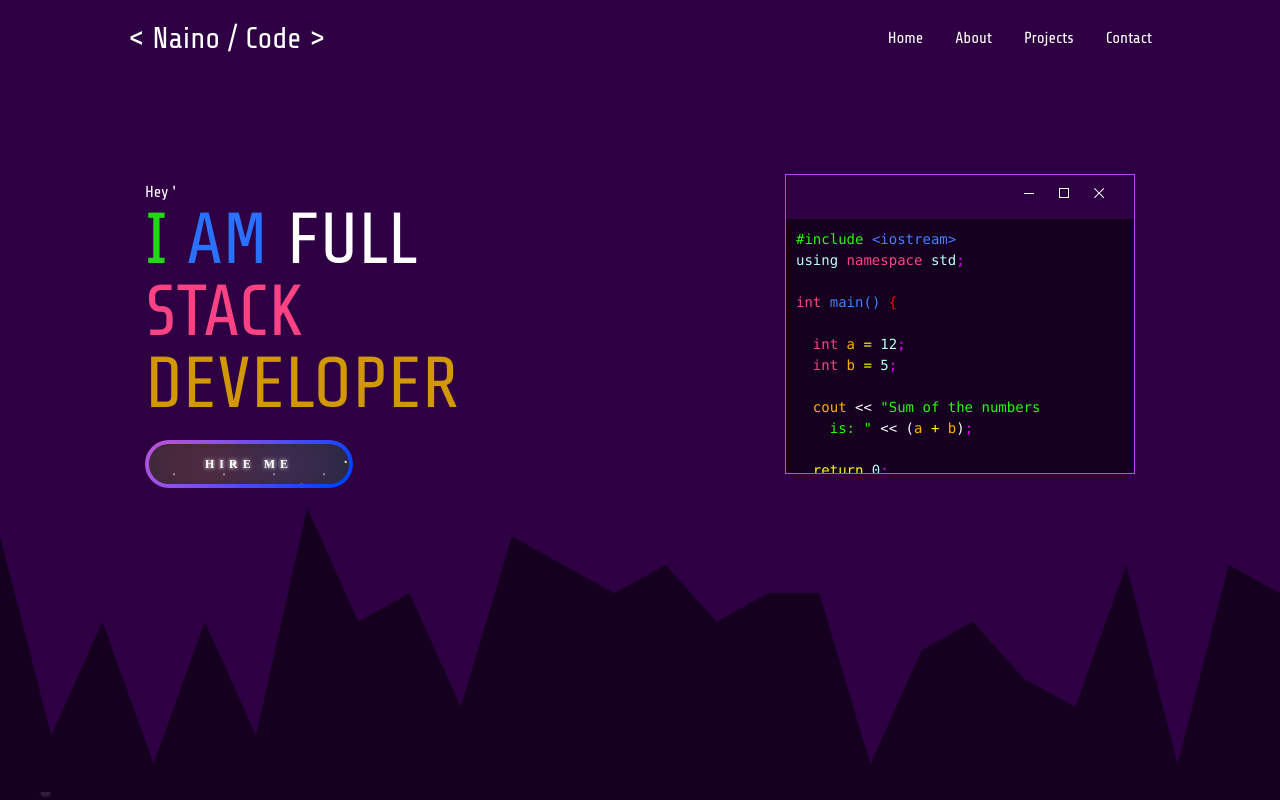
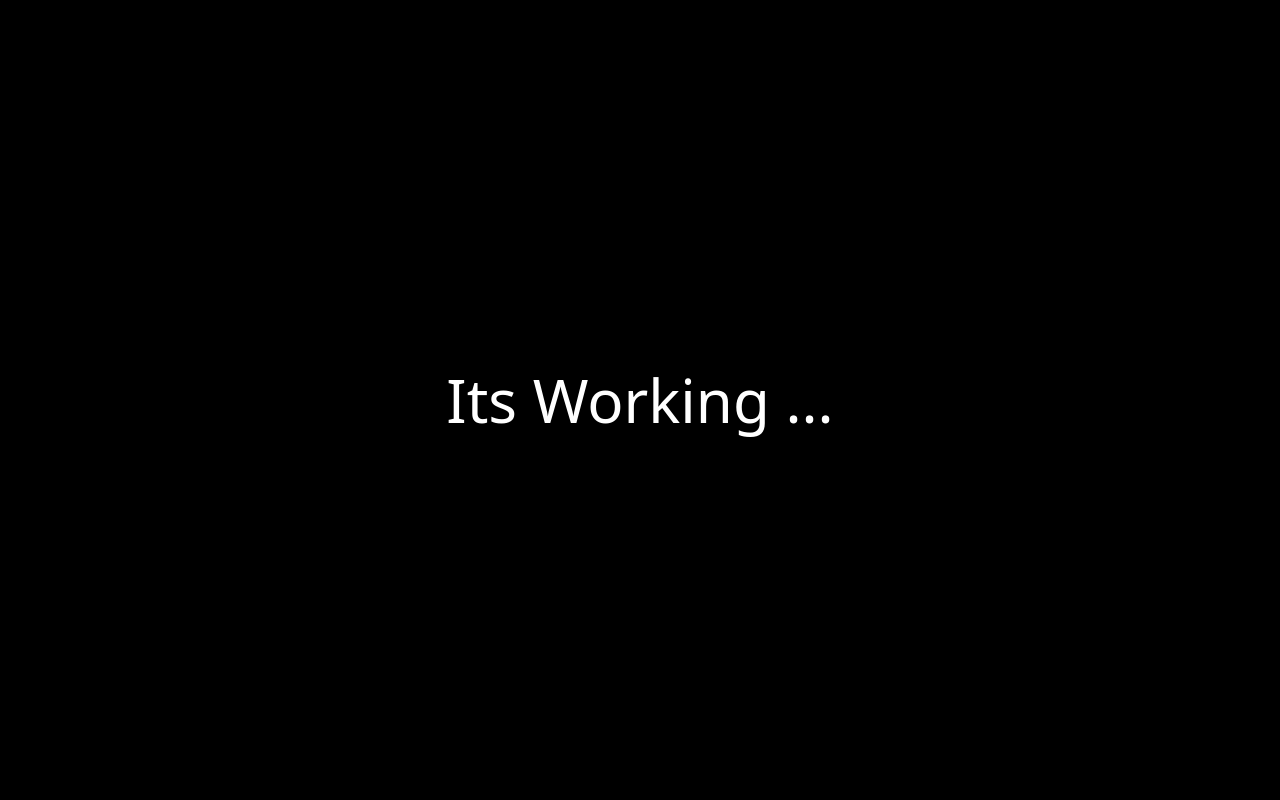
Before and after one commit to Husnain5811/portfolio-1, a React (Vite) app: page /project in a window 1280 px wide. Shown: the top 800 px of the page. Built offline with nearby package versions, Linux system fonts and the light colour scheme.

Commit message:
add some featurs

```diff
--- a/src/App.jsx
+++ b/src/App.jsx
@@ -1,12 +1,16 @@
 import React from 'react'
 import Hero from './Pages/hero/Hero'
+import { Routes, Route } from "react-router-dom";
+import ProjectPage from "./routes/ProjectPage";
+
 
 const App = () => {
   return (
-    <div>
-      <Hero/>
-    </div>
+    <Routes>
+      <Route path="/" element={<Hero />} />
+      <Route path="/project" element={<ProjectPage />} />
+    </Routes>
   )
 }
 
-export default App
+export default App;
--- a/src/Components/Button.jsx
+++ b/src/Components/Button.jsx
@@ -2,9 +2,17 @@ import React from 'react';
 import styled from 'styled-components';
 
 const Button = () => {
+
+  const handleDownload = () => {
+    const link = document.createElement("a");
+    link.href = "/CV.pdf"; // Replace with the actual path to your CV file
+    link.download = "Resume.pdf"; // The name the downloaded file will have
+    link.click();
+  };
+
   return (
     <StyledWrapper>
-      <button  type="button" className="btn mt-5">
+      <button onClick={handleDownload} type="button" className="btn mt-5">
         <strong>HIRE ME</strong>
         <div id="container-stars">
           <div id="stars" />
--- a/src/Pages/about/Right.jsx
+++ b/src/Pages/about/Right.jsx
@@ -10,9 +10,11 @@ const Right = () => {
 
         <p className='text-white mt-3 share-tech'>
           I am a MERN Stack Developer with experience in building modern and scalable web applications. I work with MongoDB, Express.js, React, and Node.js to develop full-stack solutions. I focus on creating responsive user interfaces and efficient backend APIs. I am passionate about learning new technologies and improving my development skills.
-           </p>
+        </p>
       </div>
-      <div className='mt-10 cursor-pointer '><Button /></div>
+      <div className='w-30 mt-10'>
+        <img src="/hand.png" alt="" />
+      </div>
     </div>
   )
 }
--- a/src/Pages/header/Header.jsx
+++ b/src/Pages/header/Header.jsx
@@ -11,9 +11,9 @@ const Header = () => {
       <div className="max-w-screen-lg mx-auto gap-3 flex justify-between items-center">
         <h1 className="text-3xl share-tech"> &lt; Naino / Code &gt; </h1>
         <nav className="hidden md:flex space-x-8 share-tech">
-          <Link to="/home" className="hover:text-gray-400">Home</Link>
+          <Link to="/" className="hover:text-gray-400">Home</Link>
           <Link to="/about" className="hover:text-gray-400">About</Link>
-          <Link to="/projects" className="hover:text-gray-400">Projects</Link>
+          <Link to="/project" className="hover:text-gray-400">Projects</Link>
           <Link to="/contact" className="hover:text-gray-400">Contact</Link>
         </nav>
         <button
--- a/src/Pages/hero/Hero.jsx
+++ b/src/Pages/hero/Hero.jsx
@@ -7,7 +7,8 @@ import Projects from '../projct/Projects.jsx'
 import Game from '../game/Game.jsx'
 import Footer from '../footer/Footer.jsx'
 import Contact from '../contact/Contact.jsx'
-
+import { Routes, Route } from 'react-router-dom'
+import ProjectPage from '../../routes/ProjectPage.jsx'
 
 
 const Hero = () => {
--- a/src/Pages/left/Left.jsx
+++ b/src/Pages/left/Left.jsx
@@ -1,14 +1,16 @@
 import React from 'react'
 import Button from '../../Components/Button'
+import { Link } from 'react-router-dom'
 const Left = () => {
+
+
     return (
         <>
             <div className='pt-10 p-5 w-[50%]'>
                 <h2 className='text-white share-tech'>Hey '</h2>
                 <div className='text-7xl font-bold text-white share-tech'> <span className='text-[#22d716]'>I</span> <span className='text-[#2B71FF]'>AM</span> FULL <br /> <span className='text-[#FF4284]'>STACK</span> <br /> <span className='text-[#d29803]'> DEVELOPER</span></div>
-                <div className='mt-5'>
-                    <Button/>
-                </div>
+
+                   <Button />
             </div>
 
 
--- a/src/Pages/projct/Projects.jsx
+++ b/src/Pages/projct/Projects.jsx
@@ -20,4 +20,4 @@ const Projects = () => {
     )
 }
 
-export default Projects
+export default Projects;
--- /dev/null
+++ b/src/routes/ProjectPage.jsx
@@ -0,0 +1,13 @@
+import React from 'react'
+
+const ProjectPage = () => {
+  return (
+    <div className='bg-black h-screen'>
+
+       <h1 className=' h-screen flex justify-center items-center text-6xl text-white'>Its Working ...</h1>
+
+    </div>
+  )
+}
+
+export default ProjectPage
```
Also changed, not shown: 1 other file (tests, documents, lock files or other folders).
